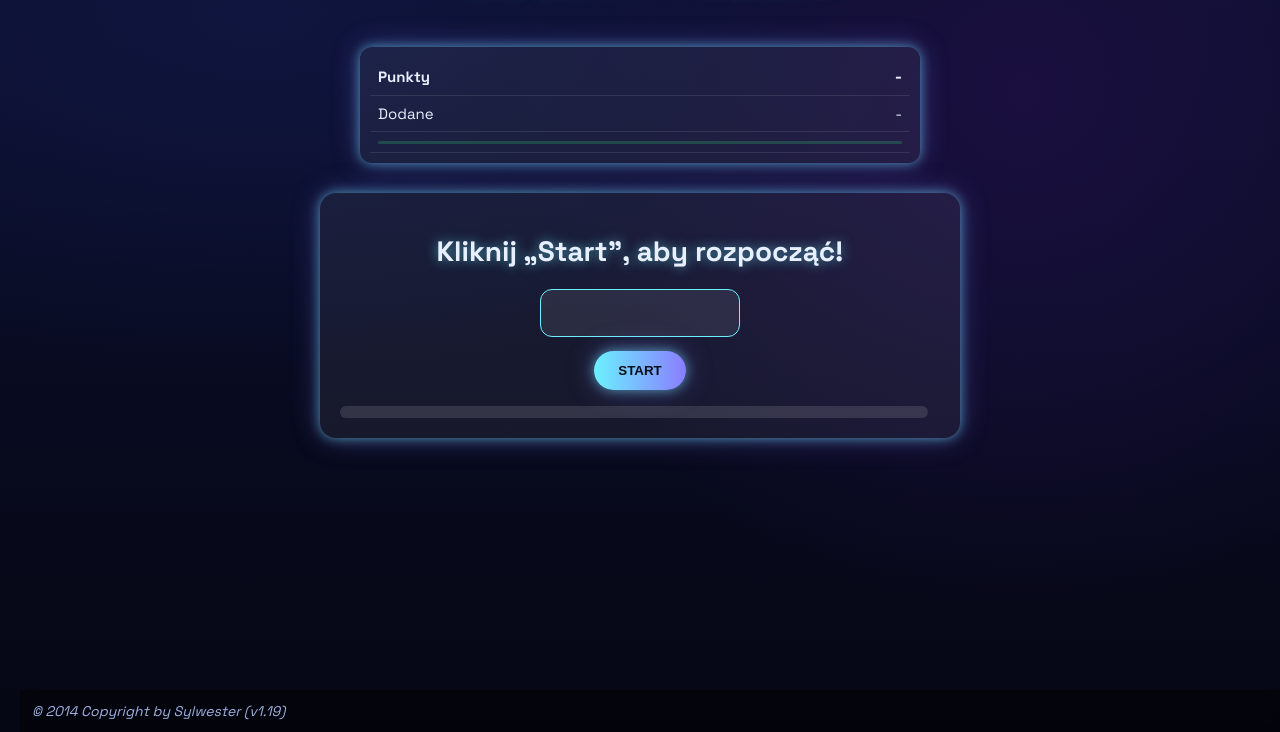
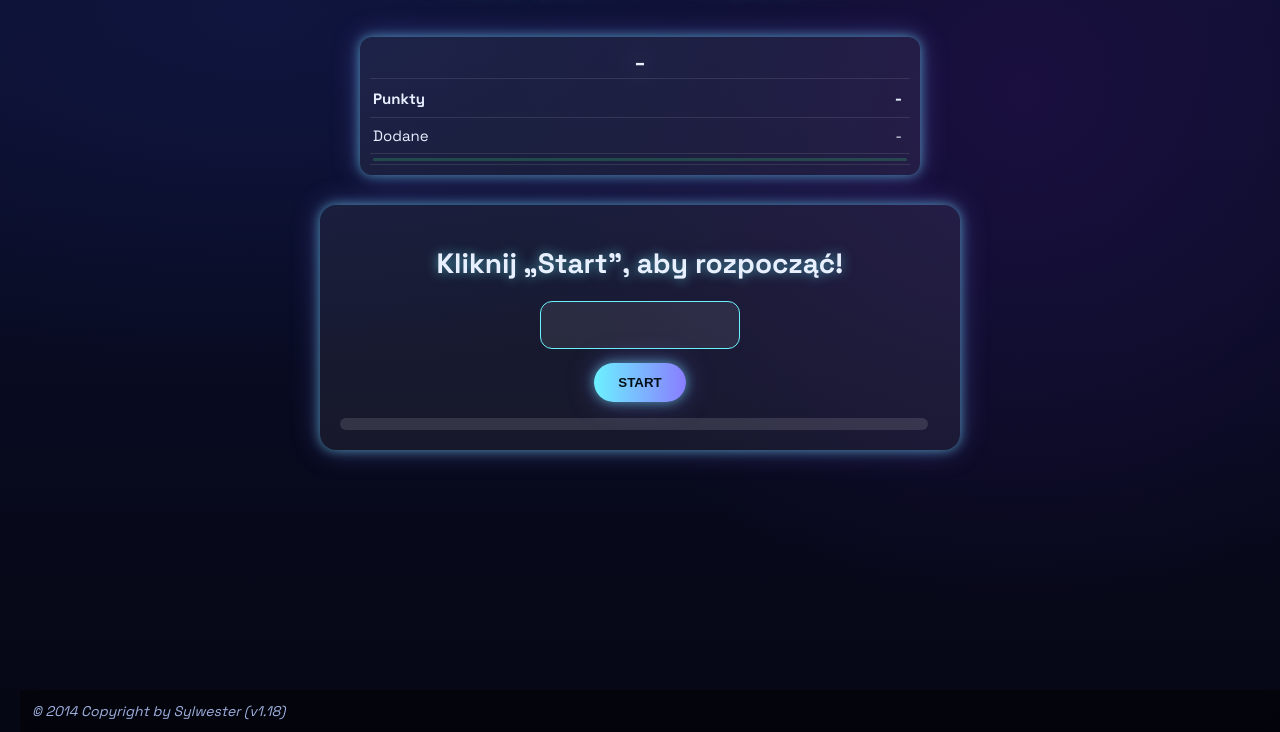
Before and after one commit to mathlike/mnozenie, a plain HTML site: page index.html in a window 1280 px wide. Shown: the part 68-800 px from the top of the page. Drawn offline with Linux system fonts and the light colour scheme.

Commit message:
Add files via upload

```diff
--- a/index.html
+++ b/index.html
@@ -21,6 +21,9 @@
     <div id="stats">
         <table>
             <tbody>
+                <tr>
+                    <td id="imie" colspan="2">-</td>
+                </tr>
                 <tr>
                     <td><b>Punkty</b></td>
                     <td id="currentScore">-</td>
@@ -57,7 +60,7 @@
         </div>
     </div>
     <div class="fixed-footer">
-        <em>&copy; 2014 Copyright by Sylwester (v1.19)</em>
+        <em>&copy; 2014 Copyright by Sylwester (v1.18)</em>
     </div>
 </body>
 <script src="script.js"></script>
--- a/script.js
+++ b/script.js
@@ -8,6 +8,7 @@ let totalQuestions = 20,
     onepoints = 100;
     const music = document.getElementById("bgMusic");
     music.volume = 0.02;
+    eimie = document.getElementById("imie");
     const questionElement = document.getElementById("question"),
     inputElement = document.getElementById("input"),
     startButton = document.getElementById("startButton"),
@@ -19,6 +20,8 @@ let totalQuestions = 20,
     let audioCtx = null;
     const decayFill = document.getElementById("decayFill");
     if (decayFill) decayFill.style.width = "0%";
+    let pimie = localStorage.getItem("playerName");
+    if (pimie) eimie.textContent = pimie;
 
     let decayRAF = null;
 
@@ -151,6 +154,7 @@ let totalQuestions = 20,
         alert("Imię musi mieć co najmniej 3 znaki!");
       }
     }
+    eimie.textContent = playerName;
     inputElement.focus();
     return playerName;
   }
--- a/style.css
+++ b/style.css
@@ -86,7 +86,7 @@
     }
 
     #stats {
-      margin: 50px auto 20px;
+      margin: 40px auto 20px;
       max-width: 560px;
       background: var(--glass);
       border-radius: 12px;
@@ -102,7 +102,7 @@
     }
 
     td {
-      padding: 8px;
+      padding: 3px;
       text-align: left
     }
 
@@ -242,3 +242,11 @@
   background: rgba(56, 239, 125, 0.5);
   transition: width .06s linear;
 }
+
+#imie {
+font-family: Orbitron, sans-serif;
+text-transform: uppercase;
+font-size: 20px;
+text-align: center;
+text-shadow: 0px 0px 28px rgba(140, 255, 255, 1.0)
+}
```
